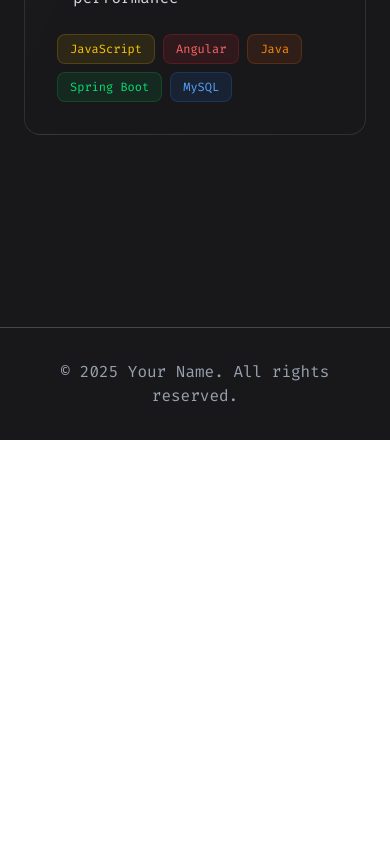
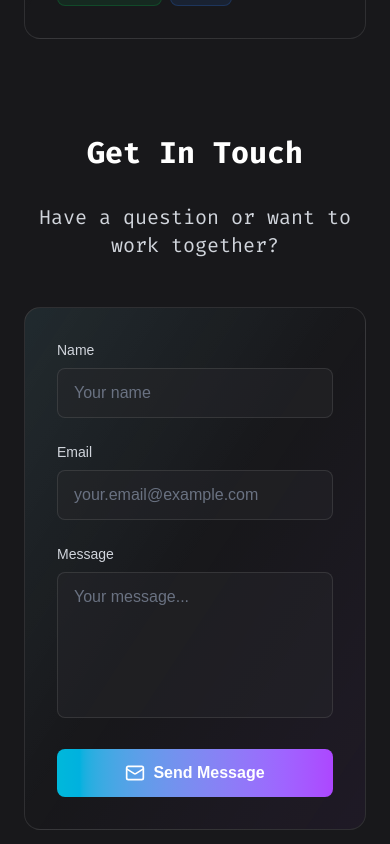
Before and after one commit to chvlpont/portfolio-ph, a Next.js app: page / in a window 390 px wide. Shown: the part 7380-8224 px from the top of the page. Before the commit the page ends 7820 px from the top, so only its background shows below. Built offline with nearby package versions, Linux system fonts and the light colour scheme.

Commit message:
create contact form

```diff
--- a/app/globals.css
+++ b/app/globals.css
@@ -98,3 +98,19 @@ section.visible {
   animation: skillFadeIn 0.5s ease forwards;
   opacity: 0;
 }
+
+/* Fix autofill background color */
+input:-webkit-autofill,
+input:-webkit-autofill:hover,
+input:-webkit-autofill:focus,
+input:-webkit-autofill:active,
+textarea:-webkit-autofill,
+textarea:-webkit-autofill:hover,
+textarea:-webkit-autofill:focus,
+textarea:-webkit-autofill:active {
+  -webkit-box-shadow: 0 0 0px 1000px rgba(39, 39, 42, 0.5) inset !important;
+  -webkit-text-fill-color: #ffffff !important;
+  caret-color: #ffffff !important;
+  color: #ffffff !important;
+  transition: background-color 5000s ease-in-out 0s;
+}
--- a/app/page.tsx
+++ b/app/page.tsx
@@ -219,7 +219,9 @@ const Portfolio = () => {
 
           {/* Projects Section */}
           <section className="mt-24">
-            <h2 className="text-3xl font-bold mb-8 text-center">Featured Projects</h2>
+            <h2 className="text-3xl font-bold mb-8 text-center">
+              Featured Projects
+            </h2>
             <p className="text-xl text-gray-300 mb-12 text-center">
               Some things I've built recently
             </p>
@@ -442,7 +444,9 @@ const Portfolio = () => {
 
           {/* Skills Section */}
           <section className="mt-24">
-            <h2 className="text-3xl font-bold mb-8 text-center">The Secret Recipe</h2>
+            <h2 className="text-3xl font-bold mb-8 text-center">
+              The Secret Recipe
+            </h2>
             <p className="text-xl text-gray-300 mb-12 text-center">
               Technologies and tools I use to bring ideas to life.
             </p>
@@ -460,7 +464,7 @@ const Portfolio = () => {
                   <div
                     className="absolute inset-0 rounded-xl opacity-0 group-hover:opacity-100 transition-opacity duration-300"
                     style={{
-                      background: `linear-gradient(135deg, ${skill.color}33, transparent, ${skill.color}0D)`
+                      background: `linear-gradient(135deg, ${skill.color}33, transparent, ${skill.color}0D)`,
                     }}
                   ></div>
 
@@ -483,9 +487,7 @@ const Portfolio = () => {
                       <div className="text-4xl transform group-hover:scale-110 transition-transform duration-300">
                         {skill.icon}
                       </div>
-                      <span
-                        className="text-sm font-semibold transition-colors"
-                      >
+                      <span className="text-sm font-semibold transition-colors">
                         {skill.name}
                       </span>
 
@@ -493,7 +495,7 @@ const Portfolio = () => {
                       <div
                         className="h-0.5 w-0 group-hover:w-full transition-all duration-300"
                         style={{
-                          background: `linear-gradient(to right, transparent, ${skill.color}, transparent)`
+                          background: `linear-gradient(to right, transparent, ${skill.color}, transparent)`,
                         }}
                       ></div>
                     </div>
@@ -504,7 +506,7 @@ const Portfolio = () => {
           </section>
 
           {/* Experience Section with Timeline */}
-          <section className="relative mt-24 py-24">
+          <section className="relative mt-24">
             <h2 className="text-3xl font-bold mb-8 text-center">Experience</h2>
             <p className="text-xl text-gray-300 mb-12 text-center">
               My journey in tech
@@ -528,7 +530,9 @@ const Portfolio = () => {
                         <h3 className="text-2xl md:text-3xl font-bold group-hover:text-cyan-400 transition-colors">
                           Senior Software Engineer
                         </h3>
-                        <p className="text-gray-400 text-lg mt-1">Tech Company Name</p>
+                        <p className="text-gray-400 text-lg mt-1">
+                          Tech Company Name
+                        </p>
                       </div>
                       <div className="mt-2 md:mt-0 px-4 py-2 bg-cyan-500/10 text-cyan-400 border border-cyan-500/20 rounded-lg text-sm font-medium">
                         2022 - Present
@@ -538,19 +542,31 @@ const Portfolio = () => {
                     <ul className="space-y-3 mb-6 text-gray-300">
                       <li className="flex items-start gap-2">
                         <span className="text-cyan-400 mt-1">▹</span>
-                        <span>Architected and deployed microservices that reduced system latency by 40%</span>
+                        <span>
+                          Architected and deployed microservices that reduced
+                          system latency by 40%
+                        </span>
                       </li>
                       <li className="flex items-start gap-2">
                         <span className="text-cyan-400 mt-1">▹</span>
-                        <span>Led a team of 5 engineers to deliver a customer-facing dashboard with 2x faster load times</span>
+                        <span>
+                          Led a team of 5 engineers to deliver a customer-facing
+                          dashboard with 2x faster load times
+                        </span>
                       </li>
                       <li className="flex items-start gap-2">
                         <span className="text-cyan-400 mt-1">▹</span>
-                        <span>Implemented CI/CD pipelines that decreased deployment time by 60%</span>
+                        <span>
+                          Implemented CI/CD pipelines that decreased deployment
+                          time by 60%
+                        </span>
                       </li>
                       <li className="flex items-start gap-2">
                         <span className="text-cyan-400 mt-1">▹</span>
-                        <span>Mentored junior developers and conducted code reviews to maintain high code quality</span>
+                        <span>
+                          Mentored junior developers and conducted code reviews
+                          to maintain high code quality
+                        </span>
                       </li>
                     </ul>
 
@@ -588,7 +604,9 @@ const Portfolio = () => {
                         <h3 className="text-2xl md:text-3xl font-bold group-hover:text-purple-400 transition-colors">
                           Full Stack Developer
                         </h3>
-                        <p className="text-gray-400 text-lg mt-1">Startup Inc.</p>
+                        <p className="text-gray-400 text-lg mt-1">
+                          Startup Inc.
+                        </p>
                       </div>
                       <div className="mt-2 md:mt-0 px-4 py-2 bg-purple-500/10 text-purple-400 border border-purple-500/20 rounded-lg text-sm font-medium">
                         2020 - 2022
@@ -598,19 +616,31 @@ const Portfolio = () => {
                     <ul className="space-y-3 mb-6 text-gray-300">
                       <li className="flex items-start gap-2">
                         <span className="text-purple-400 mt-1">▹</span>
-                        <span>Built a mobile-first web application that improved user engagement by 60%</span>
+                        <span>
+                          Built a mobile-first web application that improved
+                          user engagement by 60%
+                        </span>
                       </li>
                       <li className="flex items-start gap-2">
                         <span className="text-purple-400 mt-1">▹</span>
-                        <span>Optimized database queries resulting in 3x faster response times</span>
+                        <span>
+                          Optimized database queries resulting in 3x faster
+                          response times
+                        </span>
                       </li>
                       <li className="flex items-start gap-2">
                         <span className="text-purple-400 mt-1">▹</span>
-                        <span>Integrated third-party APIs and payment gateways for seamless transactions</span>
+                        <span>
+                          Integrated third-party APIs and payment gateways for
+                          seamless transactions
+                        </span>
                       </li>
                       <li className="flex items-start gap-2">
                         <span className="text-purple-400 mt-1">▹</span>
-                        <span>Collaborated with designers to create pixel-perfect, responsive interfaces</span>
+                        <span>
+                          Collaborated with designers to create pixel-perfect,
+                          responsive interfaces
+                        </span>
                       </li>
                     </ul>
 
@@ -648,7 +678,9 @@ const Portfolio = () => {
                         <h3 className="text-2xl md:text-3xl font-bold group-hover:text-green-400 transition-colors">
                           Junior Developer
                         </h3>
-                        <p className="text-gray-400 text-lg mt-1">Software Solutions Ltd.</p>
+                        <p className="text-gray-400 text-lg mt-1">
+                          Software Solutions Ltd.
+                        </p>
                       </div>
                       <div className="mt-2 md:mt-0 px-4 py-2 bg-green-500/10 text-green-400 border border-green-500/20 rounded-lg text-sm font-medium">
                         2018 - 2020
@@ -658,19 +690,31 @@ const Portfolio = () => {
                     <ul className="space-y-3 mb-6 text-gray-300">
                       <li className="flex items-start gap-2">
                         <span className="text-green-400 mt-1">▹</span>
-                        <span>Developed and maintained client-facing web applications</span>
+                        <span>
+                          Developed and maintained client-facing web
+                          applications
+                        </span>
                       </li>
                       <li className="flex items-start gap-2">
                         <span className="text-green-400 mt-1">▹</span>
-                        <span>Implemented automated testing that reduced bugs in production by 45%</span>
+                        <span>
+                          Implemented automated testing that reduced bugs in
+                          production by 45%
+                        </span>
                       </li>
                       <li className="flex items-start gap-2">
                         <span className="text-green-400 mt-1">▹</span>
-                        <span>Participated in agile ceremonies and contributed to sprint planning</span>
+                        <span>
+                          Participated in agile ceremonies and contributed to
+                          sprint planning
+                        </span>
                       </li>
                       <li className="flex items-start gap-2">
                         <span className="text-green-400 mt-1">▹</span>
-                        <span>Refactored legacy code to improve maintainability and performance</span>
+                        <span>
+                          Refactored legacy code to improve maintainability and
+                          performance
+                        </span>
                       </li>
                     </ul>
 
@@ -696,6 +740,118 @@ const Portfolio = () => {
               </div>
             </div>
           </section>
+
+          {/* Contact Section */}
+          <section className="mt-24">
+            <h2 className="text-3xl font-bold mb-8 text-center">
+              Get In Touch
+            </h2>
+            <p className="text-xl text-gray-300 mb-12 text-center">
+              Have a question or want to work together?
+            </p>
+
+            <div className="max-w-2xl mx-auto">
+              <div className="relative overflow-hidden rounded-2xl border border-white/10 bg-gradient-to-br from-white/5 via-transparent to-transparent p-8 md:p-10">
+                {/* Background gradient effect */}
+                <div className="absolute inset-0 bg-gradient-to-br from-cyan-500/5 via-transparent to-purple-500/5 pointer-events-none"></div>
+
+                <form
+                  className="relative space-y-6"
+                  onSubmit={async (e) => {
+                    e.preventDefault();
+                    const form = e.target as HTMLFormElement;
+                    const formData = new FormData(form);
+
+                    const data = {
+                      name: formData.get("name"),
+                      email: formData.get("email"),
+                      message: formData.get("message"),
+                    };
+
+                    try {
+                      const response = await fetch("/api/contact", {
+                        method: "POST",
+                        headers: {
+                          "Content-Type": "application/json",
+                        },
+                        body: JSON.stringify(data),
+                      });
+
+                      if (response.ok) {
+                        alert(
+                          "Message sent successfully! I'll get back to you soon."
+                        );
+                        form.reset();
+                      } else {
+                        alert("Failed to send message. Please try again.");
+                      }
+                    } catch (error) {
+                      alert("Failed to send message. Please try again.");
+                    }
+                  }}
+                >
+                  <div>
+                    <label
+                      htmlFor="name"
+                      className="block text-sm font-medium mb-2 text-gray-300"
+                    >
+                      Name
+                    </label>
+                    <input
+                      type="text"
+                      id="name"
+                      name="name"
+                      required
+                      className="w-full px-4 py-3 bg-zinc-800/50 border border-white/10 rounded-lg focus:outline-none focus:border-cyan-500/50 focus:ring-2 focus:ring-cyan-500/20 transition-all duration-300 text-white placeholder-gray-500"
+                      placeholder="Your name"
+                    />
+                  </div>
+
+                  <div>
+                    <label
+                      htmlFor="email"
+                      className="block text-sm font-medium mb-2 text-gray-300"
+                    >
+                      Email
+                    </label>
+                    <input
+                      type="email"
+                      id="email"
+                      name="email"
+                      required
+                      className="w-full px-4 py-3 bg-zinc-800/50 border border-white/10 rounded-lg focus:outline-none focus:border-cyan-500/50 focus:ring-2 focus:ring-cyan-500/20 transition-all duration-300 text-white placeholder-gray-500"
+                      placeholder="your.email@example.com"
+                    />
+                  </div>
+
+                  <div>
+                    <label
+                      htmlFor="message"
+                      className="block text-sm font-medium mb-2 text-gray-300"
+                    >
+                      Message
+                    </label>
+                    <textarea
+                      id="message"
+                      name="message"
+                      required
+                      rows={5}
+                      className="w-full px-4 py-3 bg-zinc-800/50 border border-white/10 rounded-lg focus:outline-none focus:border-cyan-500/50 focus:ring-2 focus:ring-cyan-500/20 transition-all duration-300 text-white placeholder-gray-500 resize-none"
+                      placeholder="Your message..."
+                    ></textarea>
+                  </div>
+
+                  <button
+                    type="submit"
+                    className="w-full px-6 py-3 bg-gradient-to-r from-cyan-500 to-purple-500 hover:from-cyan-600 hover:to-purple-600 text-white font-semibold rounded-lg transition-all duration-300 transform hover:scale-[1.02] hover:shadow-lg hover:shadow-cyan-500/25 flex items-center justify-center gap-2"
+                  >
+                    <Mail size={20} />
+                    Send Message
+                  </button>
+                </form>
+              </div>
+            </div>
+          </section>
         </main>
 
         {/* Footer */}
--- a/package.json
+++ b/package.json
@@ -13,6 +13,7 @@
     "@tsparticles/slim": "^3.9.1",
     "lucide-react": "^0.553.0",
     "next": "16.0.3",
+    "nodemailer": "^7.0.10",
     "react": "19.2.0",
     "react-dom": "19.2.0",
     "react-github-calendar": "^4.5.11",
@@ -21,6 +22,7 @@
   "devDependencies": {
     "@tailwindcss/postcss": "^4",
     "@types/node": "^20",
+    "@types/nodemailer": "^7.0.3",
     "@types/react": "^19",
     "@types/react-dom": "^19",
     "eslint": "^9",
```
Also changed, not shown: app/api/contact/route.ts (added, +67 -0 lines), 1 other file (tests, documents, lock files or other folders).
